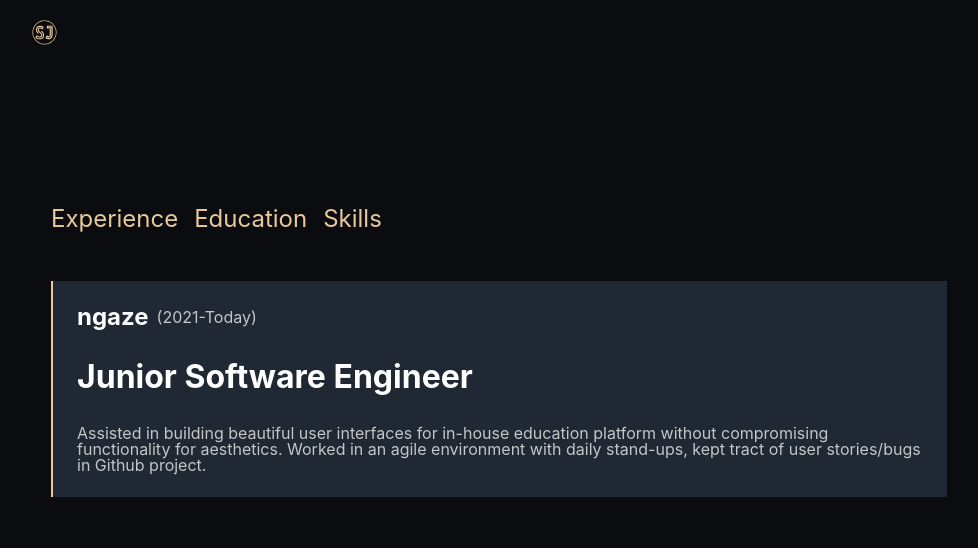
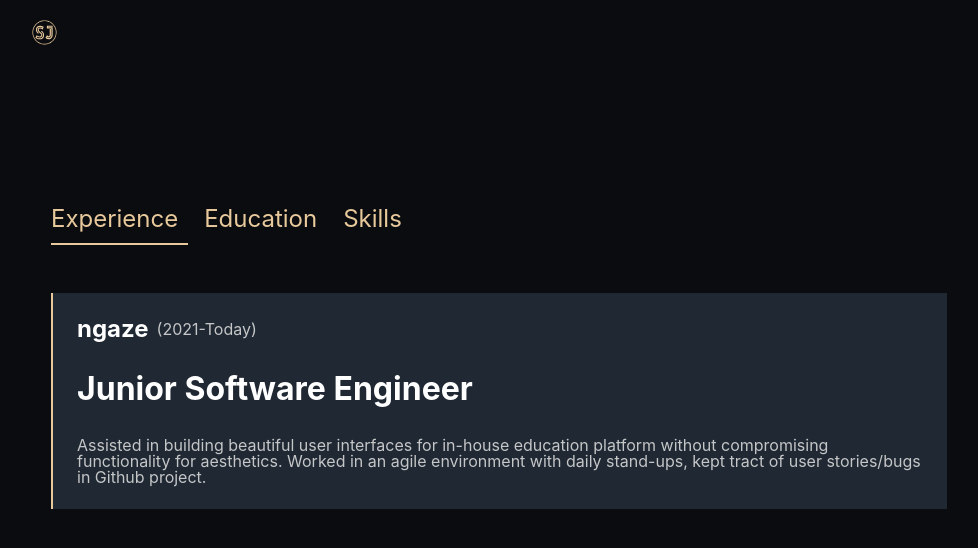
Before and after one commit to Sifat07/Sifat07.github.io, a Next.js app: page /about in a window 1280 px wide. Shown: the top 548 px of the page, without its empty margins (13-991 px from the left). Built offline with nearby package versions, Linux system fonts and the light colour scheme.

Commit message:
fix : tab component & added details on Skills tab

```diff
--- a/components/Education.module.scss
+++ b/components/Education.module.scss
@@ -2,7 +2,10 @@
 .container {
   display: flex;
   flex-direction: column;
+  align-self: stretch;
+  flex-grow: 1;
   row-gap: 2rem;
+  //border: 1px solid white;
 }
 .cards {
   display: flex;
--- a/components/Skills.module.scss
+++ b/components/Skills.module.scss
@@ -1,16 +1,39 @@
 @import "./utils/variables.scss";
 
-.skillContainer {
+.skillContainers {
+  display: flex;
+  align-self: stretch;
+  flex-grow: 1;
+  align-items: flex-start;
+  justify-content: flex-start;
+  column-gap: 2rem;
+  //border: 1px solid yellow;
+}
+
+.skillContainer1 {
   display: flex;
   flex-direction: column;
   row-gap: 2rem;
+  align-self: stretch;
+  flex-grow: 1;
+}
+
+.skillContainer2 {
+  display: flex;
+  flex-direction: column;
+  row-gap: 2rem;
+  align-self: stretch;
+  flex-grow: 1;
 }
 .skill {
   display: flex;
-  flex-direction: column;
-  row-gap: 1rem;
+  //flex-direction: column;
+  align-items: center;
+  justify-content: space-between;
+  column-gap: 1rem;
+  //border: 1px solid red;
 
-  > h4 {
+  .icon {
     font-size: 2rem;
     color: white;
   }
--- a/components/Skills.tsx
+++ b/components/Skills.tsx
@@ -1,37 +1,99 @@
 import React from "react";
+import {
+  SiCss3,
+  SiFramer,
+  SiGit,
+  SiHtml5,
+  SiJavascript,
+  SiNextdotjs,
+  SiReact,
+  SiSass,
+  SiStorybook,
+  SiTypescript,
+} from "react-icons/si";
 import styles from "./Skills.module.scss";
+import { DiBootstrap, DiResponsive } from "react-icons/di";
+import { FaSass } from "react-icons/fa";
+import { FiFramer } from "react-icons/fi";
+import { CgFramer } from "react-icons/cg";
 
 const Skills = () => {
   return (
-    <div className={styles.skillContainer}>
+    <div className={styles.skillContainers}>
+      <div className={styles.skillContainer1}>
         <div className={styles.skill}>
-        <h4>GIT</h4>
+          <SiCss3 fill="#e8c99b" size="2.5rem" className={styles.icon} />
+          <div className={styles.progressBarContainer}>
+            <div className={styles.progress} style={{ width: "90%" }}></div>
+          </div>
+        </div>
+        <div className={styles.skill}>
+          <SiHtml5 fill="#e8c99b" size="2.5rem" className={styles.icon} />
+          <div className={styles.progressBarContainer}>
+            <div className={styles.progress} style={{ width: "90%" }}></div>
+          </div>
+        </div>
+        <div className={styles.skill}>
+          <FaSass fill="#e8c99b" size="2.5rem" className={styles.icon} />
+          <div className={styles.progressBarContainer}>
+            <div className={styles.progress} style={{ width: "90%" }}></div>
+          </div>
+        </div>
+        <div className={styles.skill}>
+          <DiResponsive fill="#e8c99b" size="2.5rem" className={styles.icon} />
           <div className={styles.progressBarContainer}>
             <div className={styles.progress} style={{ width: "70%" }}></div>
           </div>
         </div>
         <div className={styles.skill}>
-        <h4>CSS3</h4>
+          <SiStorybook fill="#e8c99b" size="2.5rem" className={styles.icon} />
           <div className={styles.progressBarContainer}>
-          <div className={styles.progress} style={{ width: "90%" }}></div>
+            <div className={styles.progress} style={{ width: "50%" }}></div>
           </div>
         </div>
         <div className={styles.skill}>
-        <h4>HTML5</h4>
+          <SiFramer fill="#e8c99b" size="2.5rem" className={styles.icon} />
           <div className={styles.progressBarContainer}>
-          <div className={styles.progress} style={{ width: "90%" }}></div>
+            <div className={styles.progress} style={{ width: "50%" }}></div>
+          </div>
+        </div>
+      </div>
+      <div className={styles.skillContainer2}>
+        <div className={styles.skill}>
+          <DiBootstrap fill="#e8c99b" size="2.5rem" className={styles.icon} />
+          <div className={styles.progressBarContainer}>
+            <div className={styles.progress} style={{ width: "70%" }}></div>
           </div>
         </div>
         <div className={styles.skill}>
-        <h4>REACTJS</h4>
+          <SiGit fill="#e8c99b" size="2.5rem" className={styles.icon} />
+          <div className={styles.progressBarContainer}>
+            <div className={styles.progress} style={{ width: "70%" }}></div>
+          </div>
+        </div>
+        <div className={styles.skill}>
+          <SiJavascript fill="#e8c99b" size="2.5rem" className={styles.icon} />
           <div className={styles.progressBarContainer}>
             <div className={styles.progress} style={{ width: "65%" }}></div>
           </div>
         </div>
         <div className={styles.skill}>
-        <h4>TYPESCRIPT</h4>
+          <SiReact fill="#e8c99b" size="2.5rem" className={styles.icon} />
+          <div className={styles.progressBarContainer}>
+            <div className={styles.progress} style={{ width: "65%" }}></div>
+          </div>
+        </div>
+        <div className={styles.skill}>
+          <SiTypescript fill="#e8c99b" size="2.5rem" className={styles.icon} />
           <div className={styles.progressBarContainer}>
             <div className={styles.progress} style={{ width: "60%" }}></div>
+          </div>
+        </div>
+        <div className={styles.skill}>
+          <SiNextdotjs fill="#e8c99b" size="2.5rem" className={styles.icon} />
+          <div className={styles.progressBarContainer}>
+            <div className={styles.progress} style={{ width: "50%" }}></div>
+          </div>
         </div>
       </div>
     </div>
--- /dev/null
+++ b/components/Tab/Tabs.module.scss
@@ -0,0 +1,44 @@
+@import "../../components/utils/variables.scss";
+
+.tabContainer {
+  display: flex;
+  flex-direction: column;
+  display: flex;
+  flex-direction: column;
+  align-self: stretch;
+  flex-grow: 1;
+  row-gap: 3rem;
+}
+
+.tabs {
+  display: flex;
+  text-decoration: none;
+  column-gap: 1rem;
+
+  button {
+    padding: 0px 10px 10px 0px;
+    text-decoration: none;
+  }
+}
+
+.tabPanel {
+  display: flex;
+}
+
+.selectedTab {
+  background-color: transparent;
+  color: $palegold;
+  text-decoration: none;
+  padding: 10px;
+  font-size: 1.5rem;
+  border-bottom: 2px solid $palegold;
+}
+
+.Tab {
+  background-color: transparent;
+  color: $palegold;
+  text-decoration: none;
+  padding: 10px;
+  font-size: 1.5rem;
+  border-bottom: 2px solid transparent;
+}
--- /dev/null
+++ b/components/Tab/Tabs.tsx
@@ -0,0 +1,53 @@
+import React, { FC } from "react";
+import styles from "./Tabs.module.scss";
+
+type TabsProps = {
+  tabs: {
+    label: string;
+    index: number;
+    Component: FC<{ index: number }>;
+  }[];
+  selectedTab: number;
+  onClick: (index: number) => void;
+  orientation?: "horizontal" | "vertical";
+  className?: string;
+};
+
+/**
+ * Avalible Props
+ * @param className string
+ * @param tab Array of object
+ * @param selectedTab number
+ * @param onClick Function to set the active tab
+ * @param orientation Tab orientation Vertical | Horizontal
+ */
+const Tabs: FC<TabsProps> = ({ tabs = [], selectedTab = 0, onClick }) => {
+  const Panel = tabs && tabs.find((tab) => tab.index === selectedTab);
+
+  return (
+    <div className={styles.tabContainer}>
+      <div className={styles.tabs}>
+        {tabs.map((tab) => (
+          <button
+            className={
+              selectedTab === tab.index ? styles.selectedTab : styles.Tab
+            }
+            onClick={() => onClick(tab.index)}
+            key={tab.index}
+            tabIndex={selectedTab === tab.index ? 0 : -1}
+          >
+            {tab.label}
+          </button>
+        ))}
+      </div>
+      <div
+        className={styles.tabPanel}
+        //aria-labelledby={`btn${selectedTab}`}
+        //id={`tabpanel${selectedTab}`}
+      >
+        {Panel && <Panel.Component index={selectedTab} />}
+      </div>
+    </div>
+  );
+};
+export default Tabs;
--- a/components/Tabs/Tab.tsx
+++ /dev/null
@@ -1,11 +0,0 @@
-import React from "react";
-
-type Props = {
-  title: string;
-};
-
-const Tab: React.FC<Props> = ({ children }) => {
-  return <div>{children}</div>;
-};
-
-export default Tab;
--- a/components/Tabs/TabTitle.tsx
+++ /dev/null
@@ -1,24 +0,0 @@
-import React, { useCallback } from "react";
-import styles from "./Tabs.module.scss";
-
-type Props = {
-  title: string;
-  index: number;
-  setSelectedTab: (index: number) => void;
-};
-
-const TabTitle: React.FC<Props> = ({ title, setSelectedTab, index }) => {
-  const onClick = useCallback(() => {
-    setSelectedTab(index);
-  }, [setSelectedTab, index]);
-
-  return (
-    <li className={styles.tabTitle}>
-      <button onClick={onClick} className={styles.tabButtons}>
-        {title}
-      </button>
-    </li>
-  );
-};
-
-export default TabTitle;
--- a/components/Tabs/Tabs.module.scss
+++ /dev/null
@@ -1,38 +0,0 @@
-@import "../utils/variables.scss";
-
-.container {
-  display: flex;
-  flex-direction: column;
-  align-self: stretch;
-  flex-grow: 1;
-  row-gap: 3rem;
-
-  ul {
-    display: flex;
-    text-decoration: none;
-    column-gap: 1rem;
-  }
-}
-
-.tabTitle {
-  list-style: none;
-
-  .tabButtons {
-    background-color: transparent;
-    color: $palegold;
-    text-decoration: none;
-    padding: 0;
-    font-size: 1.5rem;
-
-    &:hover {
-      //background-color: $palegold;
-      color: white;
-    }
-
-    &:focus {
-      //   background-color: $palegold;
-      //   color: white;
-      border-bottom: 1px solid $palegold;
-    }
-  }
-}
--- a/components/Tabs/Tabs.tsx
+++ /dev/null
@@ -1,29 +0,0 @@
-import React, { ReactElement, useState } from "react";
-import TabTitle from "./TabTitle";
-import styles from "./Tabs.module.scss";
-
-type Props = {
-  children: ReactElement[];
-};
-
-const Tabs: React.FC<Props> = ({ children }) => {
-  const [selectedTab, setSelectedTab] = useState(0);
-
-  return (
-    <div className={styles.container}>
-      <ul>
-        {children.map((item, index) => (
-          <TabTitle
-            key={index}
-            title={item.props.title}
-            index={index}
-            setSelectedTab={setSelectedTab}
-          />
-        ))}
-      </ul>
-      {children[selectedTab]}
-    </div>
-  );
-};
-
-export default Tabs;
--- a/pages/about.tsx
+++ b/pages/about.tsx
@@ -1,22 +1,48 @@
 import Link from "next/link";
 import router from "next/router";
-import React from "react";
+import React, { useState } from "react";
 import Education from "../components/Education";
 import Experience from "../components/Experience";
 import { Logo } from "../components/Logo";
 import Skills from "../components/Skills";
-import Tab from "../components/Tabs/Tab";
-import Tabs from "../components/Tabs/Tabs";
 import styles from "./about.module.scss";
+import TabC from "../components/Tab/Tabs";
+import Tabs from "../components/Tab/Tabs";
+
+type TabsType = {
+  label: string;
+  index: number;
+  Component: React.FC<{}>;
+}[];
+
+// Tabs Array
+const tabs: TabsType = [
+  {
+    label: "Experience",
+    index: 1,
+    Component: Experience,
+  },
+  {
+    label: "Education",
+    index: 2,
+    Component: Education,
+  },
+  {
+    label: "Skills",
+    index: 3,
+    Component: Skills,
+  },
+];
 
 const About = () => {
+  const [selectedTab, setSelectedTab] = useState<number>(tabs[0].index);
   return (
     <div className={styles.container}>
       <button onClick={() => router.push("/")}>
         <Logo />
       </button>
 
-      <div className={styles.tabContainer}>
+      {/* <div className={styles.tabContainer}>
         <Tabs>
           <Tab title="Experience">
             <Experience />
@@ -28,6 +54,9 @@ const About = () => {
             <Skills />
           </Tab>
         </Tabs>
+      </div> */}
+      <div className={styles.tabContainer}>
+        <Tabs selectedTab={selectedTab} onClick={setSelectedTab} tabs={tabs} />
       </div>
     </div>
   );
```
Lines whose indentation alone changed are shown as unchanged.
